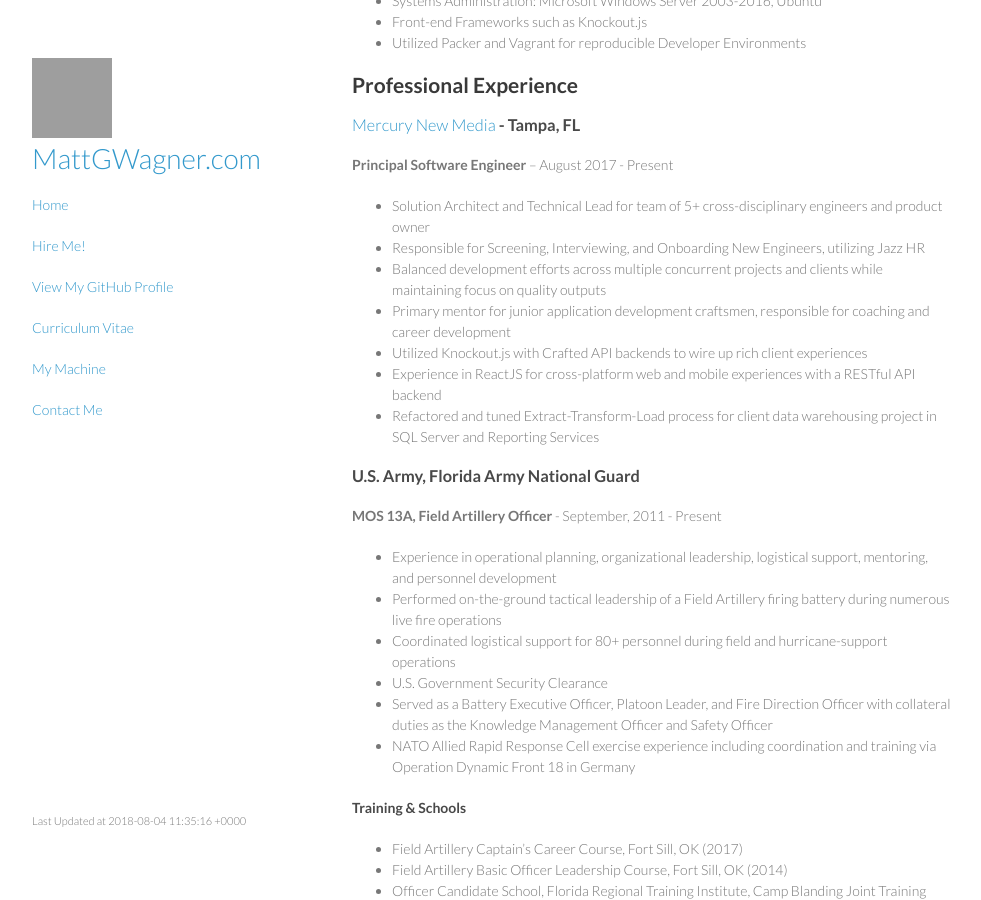
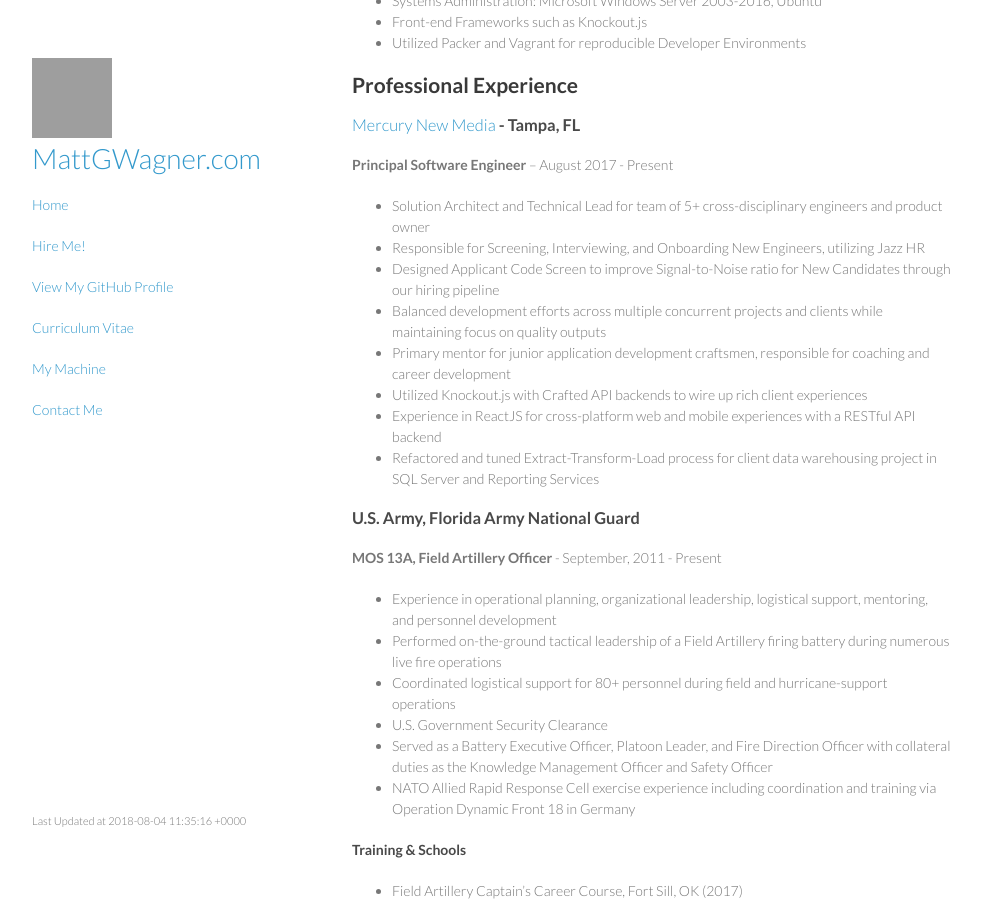
Before and after one commit to mattgwagner/mattgwagner, a Jekyll site: the page built from cv.md, in a window 1280 px wide and 900 px high, scrolled down 727 px. Shown: the whole window, without its empty margins (148-1129 px from the left). Built offline with Jekyll 4.4.1, drawn with Linux system fonts in a browser that asks for light colours; grey boxes are pictures that could not be loaded.

Commit message:
Update cv.md

```diff
--- a/cv.md
+++ b/cv.md
@@ -42,6 +42,7 @@ title: Matt G. Wagner - Resume
 
 * Solution Architect and Technical Lead for team of 5+ cross-disciplinary engineers and product owner
 * Responsible for Screening, Interviewing, and Onboarding New Engineers, utilizing Jazz HR
+* Designed Applicant Code Screen to improve Signal-to-Noise ratio for New Candidates through our hiring pipeline
 * Balanced development efforts across multiple concurrent projects and clients while maintaining focus on quality outputs
 * Primary mentor for junior application development craftsmen, responsible for coaching and career development
 * Utilized Knockout.js with Crafted API backends to wire up rich client experiences
```
